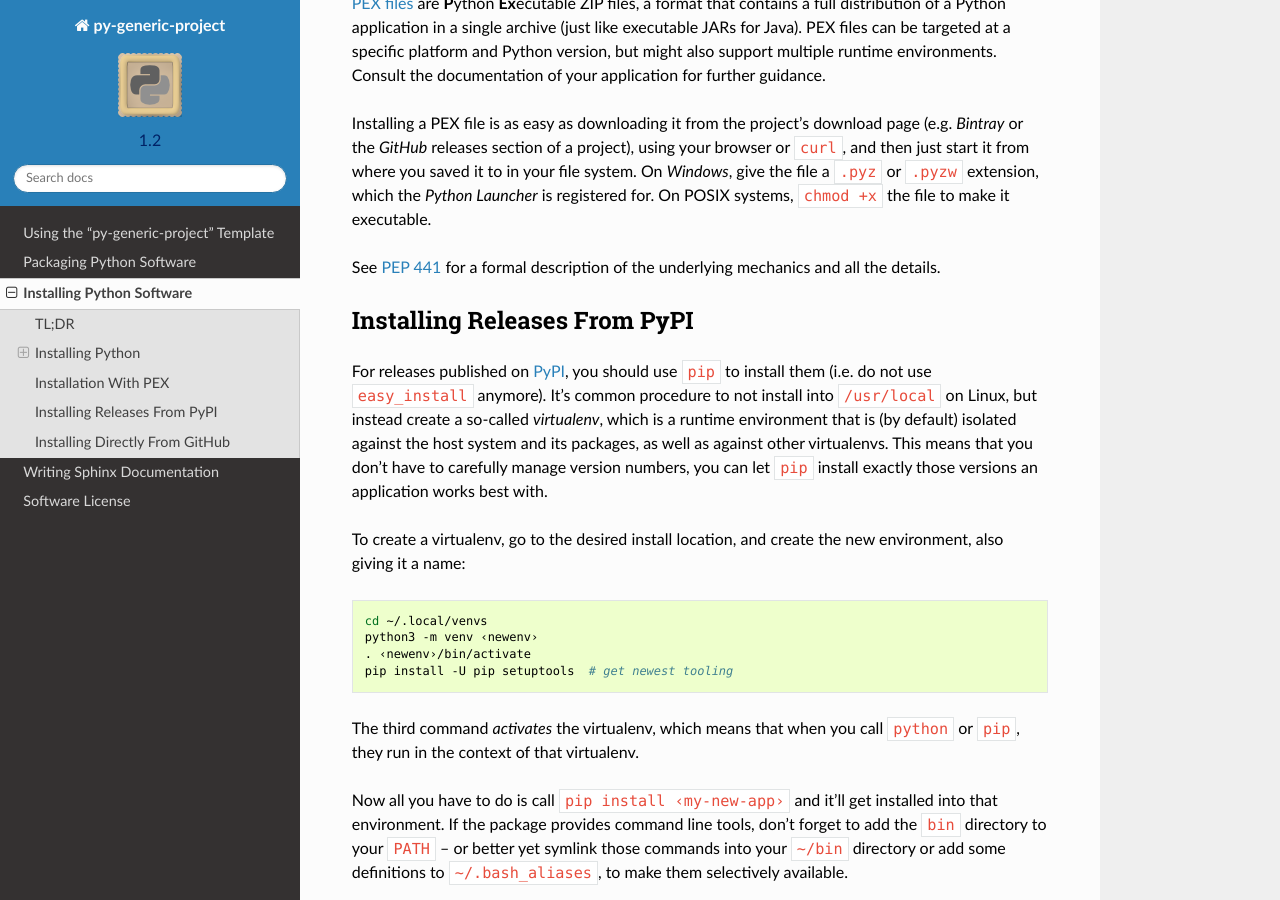
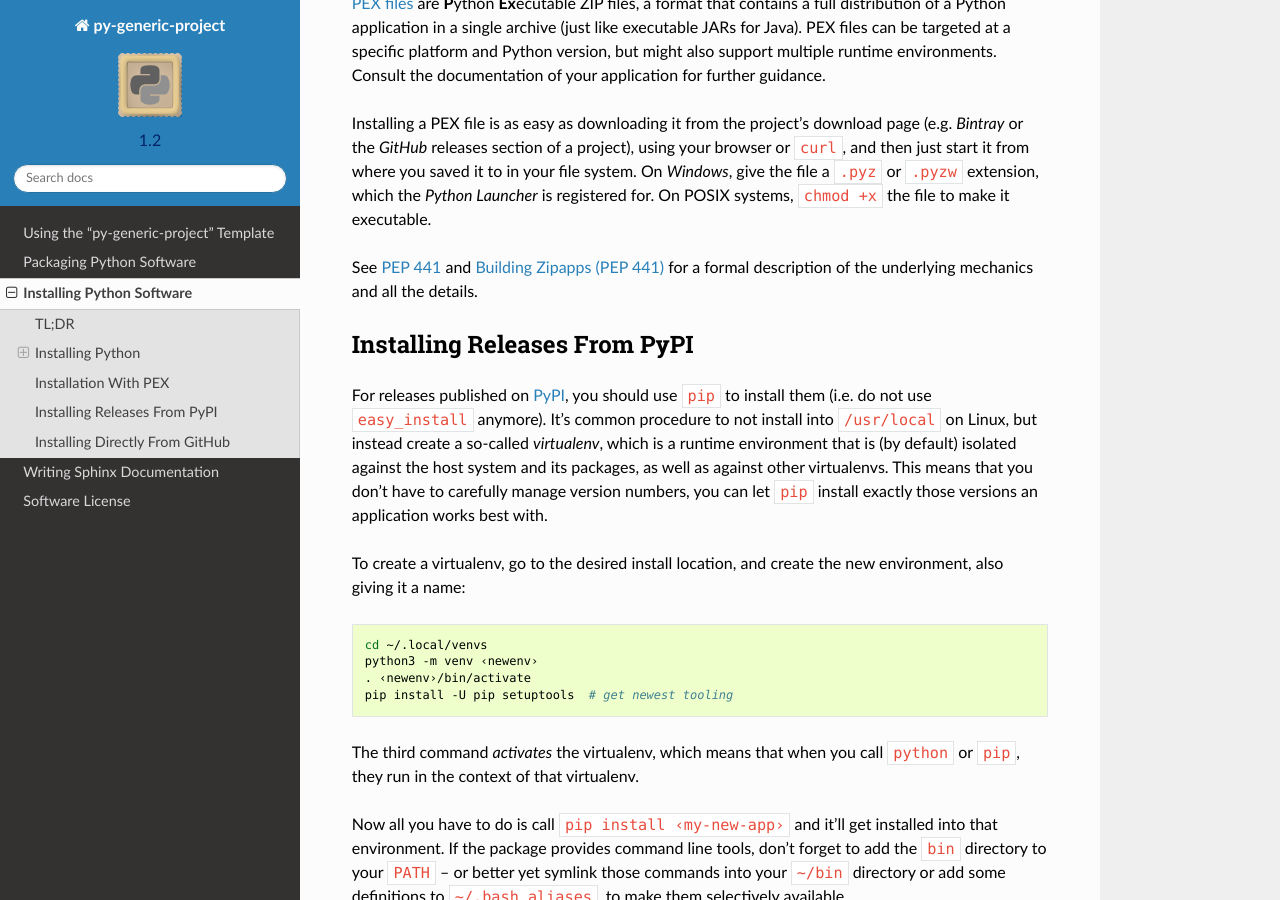
Before and after one commit to Springerle/py-generic-project, a Sphinx documentation site: the page built from docs/installing.rst, in a window 1280 px wide and 900 px high, scrolled down 3678 px. Built offline with Sphinx 7.4.7 and the Read the Docs theme 2.0.0, drawn with Linux system fonts in a browser that asks for light colours.

Commit message:
docs: ref to local zipapp text

```diff
--- a/docs/installing.rst
+++ b/docs/installing.rst
@@ -232,7 +232,7 @@ On *Windows*, give the file a ``.pyz`` or ``.pyzw`` extension,
 which the *Python Launcher* is registered for.
 On POSIX systems, ``chmod +x`` the file to make it executable.
 
-See `PEP 441`_ for a formal description of the underlying mechanics and all the details.
+See `PEP 441`_  and :ref:`build-zipapps` for a formal description of the underlying mechanics and all the details.
 
 .. _`PEX files`: https://youtu.be/NmpnGhRwsu0
 .. _`PEP 441`: https://www.python.org/dev/peps/pep-0441/
```
